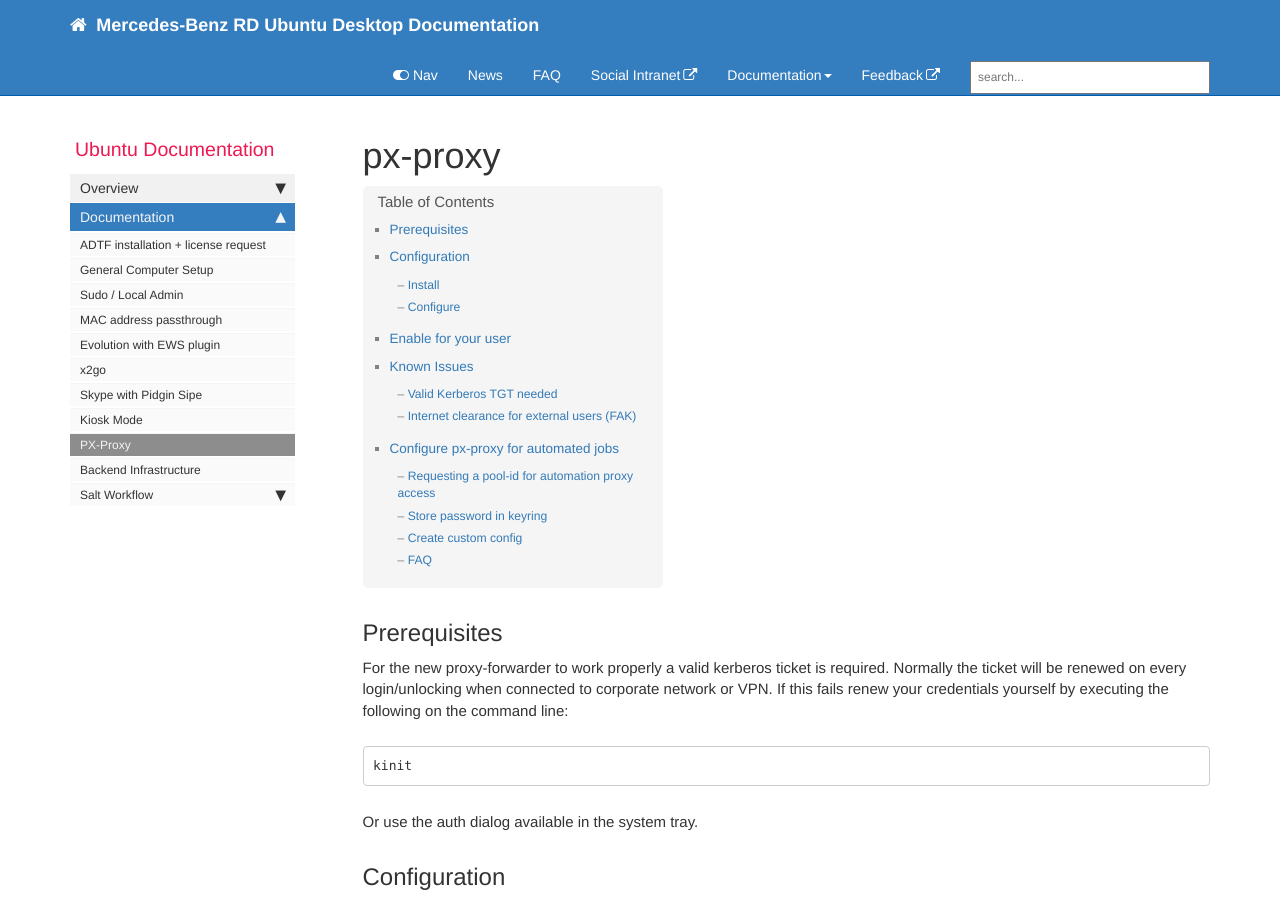
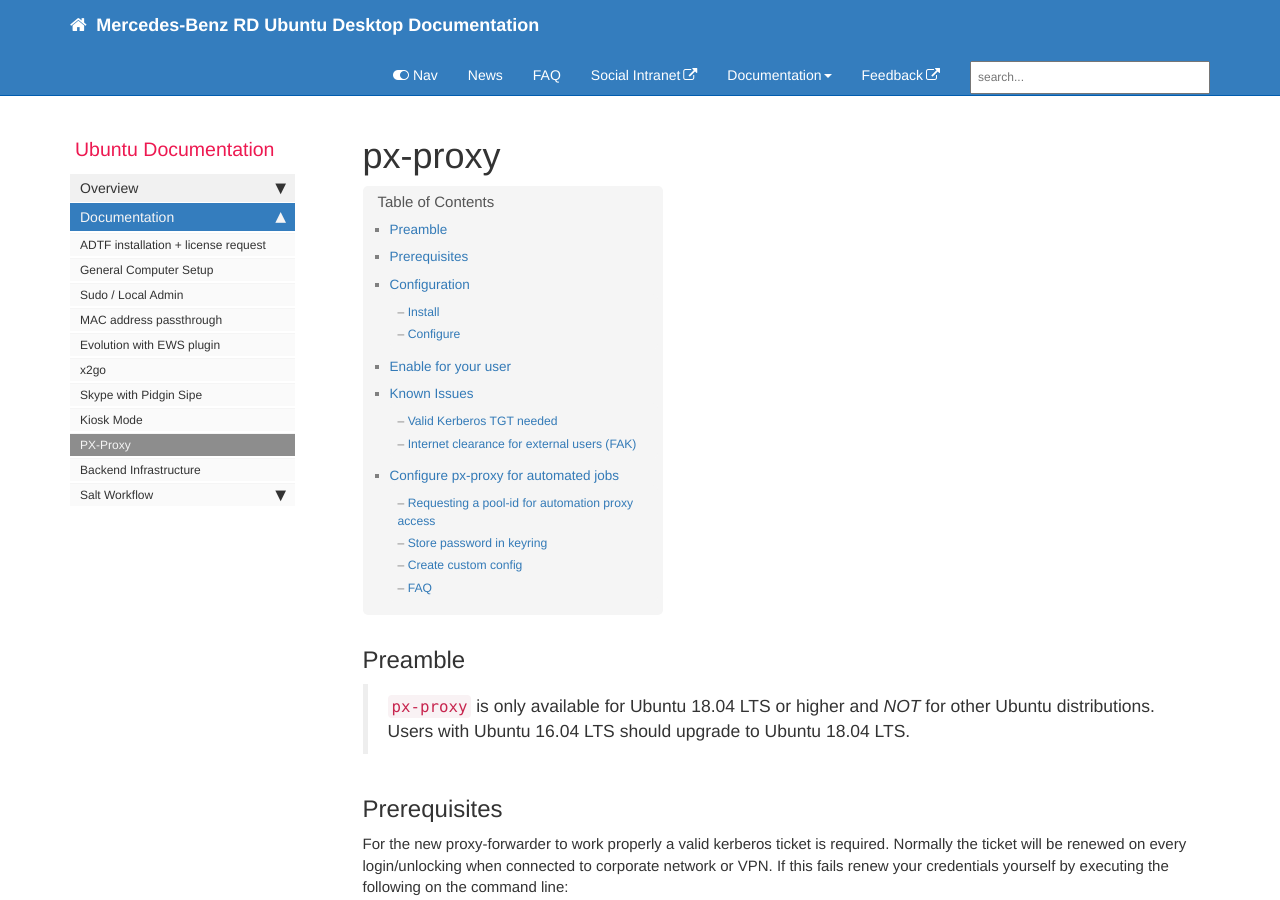
Before and after one commit to RajputPawan/Prometheus, a Jekyll site: the page built from pages/docs/px_proxy.md, in a window 1280 px wide and 900 px high. Built offline with Jekyll 4.4.1, drawn with Linux system fonts in a browser that asks for light colours; comment, search, counter and statistics services are not loaded; some of the changed text lies outside the part shown.

Commit message:
appended info for non-bionic systems. (#42)
* appended info for non bionic systems.

* px-proxy for bionic or higher

* remove cntlm section

* removed CNTLM section

Co-authored-by: MICHAEL HEINRICH <sc.heinrich@extaccount.com>

```diff
--- a/pages/docs/px_proxy.md
+++ b/pages/docs/px_proxy.md
@@ -4,10 +4,14 @@
 sidebar: default_sidebar
 tags: [docs]
 keywords: proxy
-last_updated: June 23, 2020
+last_updated: July 07, 2020
 toc: true
 folder: docs
 ---
+
+## Preamble
+
+>`px-proxy` is only available for Ubuntu 18.04 LTS or higher and _NOT_ for other Ubuntu distributions. Users with Ubuntu 16.04 LTS should upgrade to Ubuntu 18.04 LTS.
 
 ## Prerequisites
 
```
